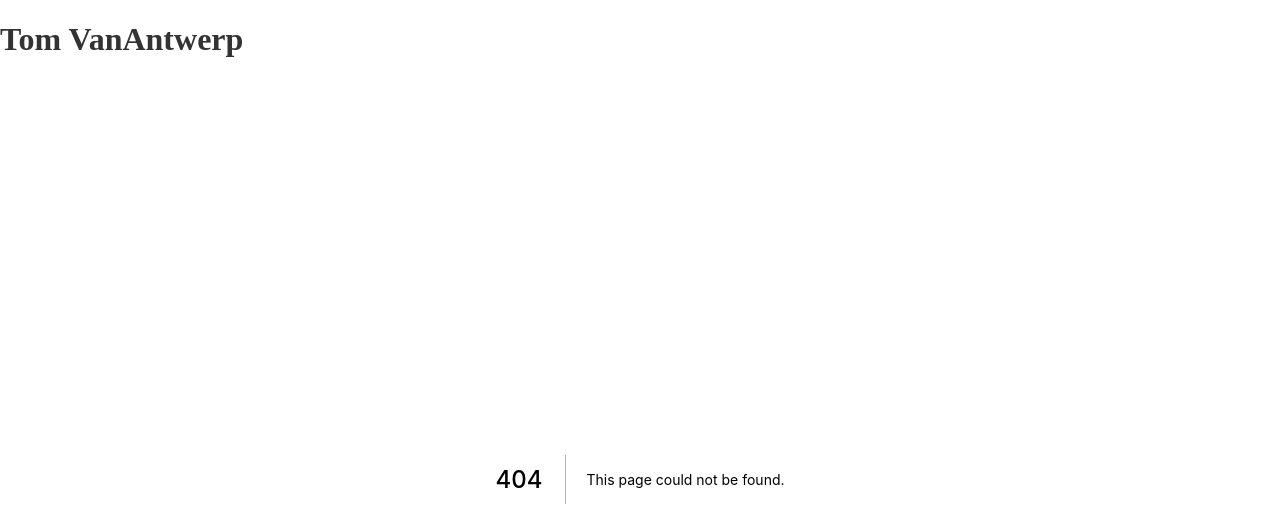
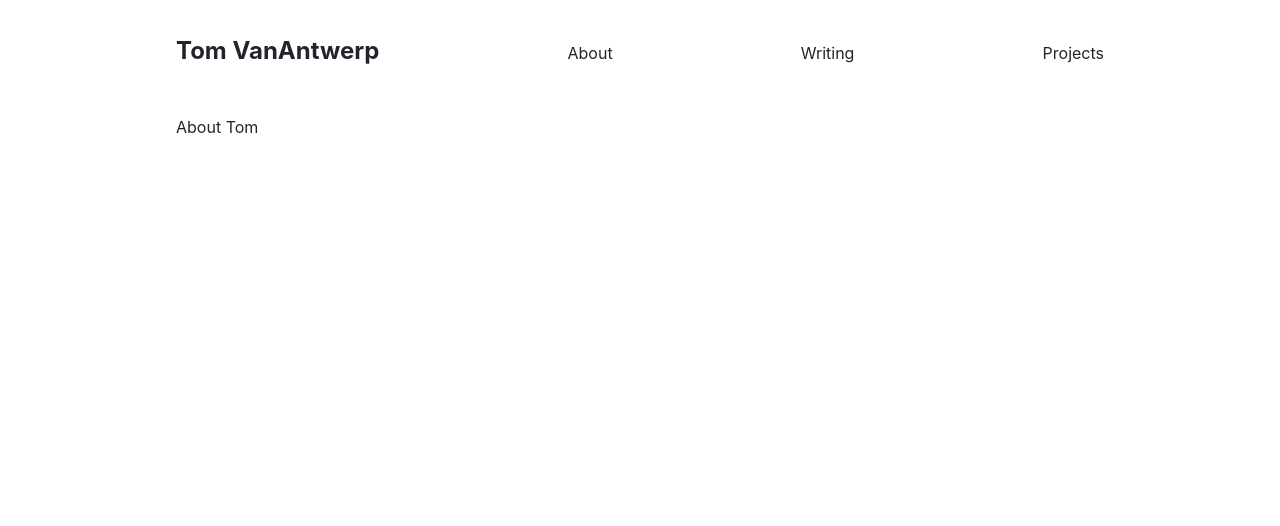
Before and after one commit to tvanantwerp/tomvanantwerp.com, a Next.js app: page /about in a window 1280 px wide. Before the commit this address had no page. Shown: the top 526 px of the page. Built offline with nearby package versions, Linux system fonts and the light colour scheme.

Commit message:
Style tweaks and start building basic page structure

```diff
--- a/components/layout.js
+++ b/components/layout.js
@@ -1,4 +1,3 @@
-import Link from 'next/link';
 import { createGlobalStyle } from 'styled-components';
 
 import Head from './head';
@@ -6,13 +5,17 @@ import Nav from './nav';
 
 const GlobalStyle = createGlobalStyle`
 :root {
-  --light-bg: #fff;
-  --light-color: #333;
-  --dark-bg: #333;
-  --dark-color: #fff;
+  --light-bg: #eee;
+  --light-color: #21252B;
+  --dark-bg: #21252B;
+  --dark-color: #eee;
+  --max-width: 960px;
 }
 
 html, body {
+  font-family: -apple-system, BlinkMacSystemFont, "Segoe UI",
+               Roboto, Oxygen-Sans, Ubuntu, Cantarell,
+               "Helvetica Neue", sans-serif;
   margin: 0;
   padding: 0;
 
@@ -30,6 +33,14 @@ html, body {
 * {
   box-sizing: border-box;
 }
+
+header,
+main,
+footer {
+  margin: 0 auto;
+  max-width: var(--max-width);
+  padding: 1rem;
+}
 `;
 
 export default function Layout({ children }) {
--- a/components/nav.js
+++ b/components/nav.js
@@ -3,7 +3,17 @@ import styled from 'styled-components';
 
 import { siteTitle } from './head';
 
-const Heading = styled.a`
+const StyledHeader = styled.header`
+
+`;
+
+const Nav = styled.nav`
+  align-items: baseline;
+  display: flex;
+  justify-content: space-between;
+`;
+
+const NavLink = styled.a`
   cursor: pointer;
   text-decoration: none;
 
@@ -34,12 +44,29 @@ const Heading = styled.a`
 
 export default function Header() {
   return (
-    <header>
-      <Link href="/">
-        <Heading>
-          <h1>{siteTitle}</h1>
-        </Heading>
-      </Link>
-    </header>
+    <StyledHeader>
+      <Nav>
+        <Link href="/" passHref>
+          <NavLink>
+            <h1>{siteTitle}</h1>
+          </NavLink>
+        </Link>
+        <Link href="/about" passHref>
+          <NavLink>
+            About
+          </NavLink>
+        </Link>
+        <Link href="/writing" passHref>
+          <NavLink>
+            Writing
+          </NavLink>
+        </Link>
+        <Link href="/projects" passHref>
+          <NavLink>
+            Projects
+          </NavLink>
+        </Link>
+      </Nav>
+    </StyledHeader>
   );
 }
--- /dev/null
+++ b/pages/about.js
@@ -0,0 +1,13 @@
+import Head from 'next/head';
+
+export default function Home() {
+  return (
+    <div>
+      <Head>
+        <title>About Tom VanAntwerp</title>
+      </Head>
+
+      <div>About Tom</div>
+    </div>
+  );
+}
```
Also changed, not shown: pages/projects.js (added, +13 -0 lines), pages/writing.js (added, +13 -0 lines).
